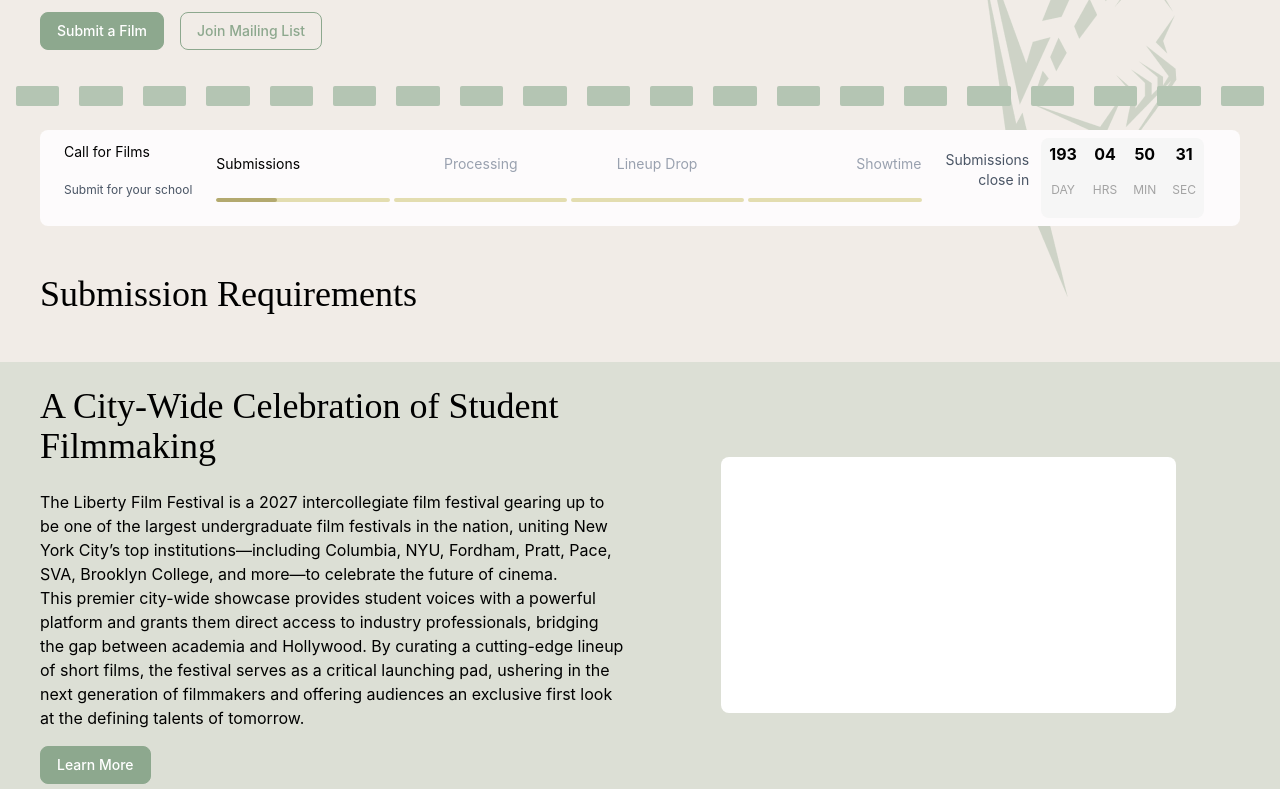
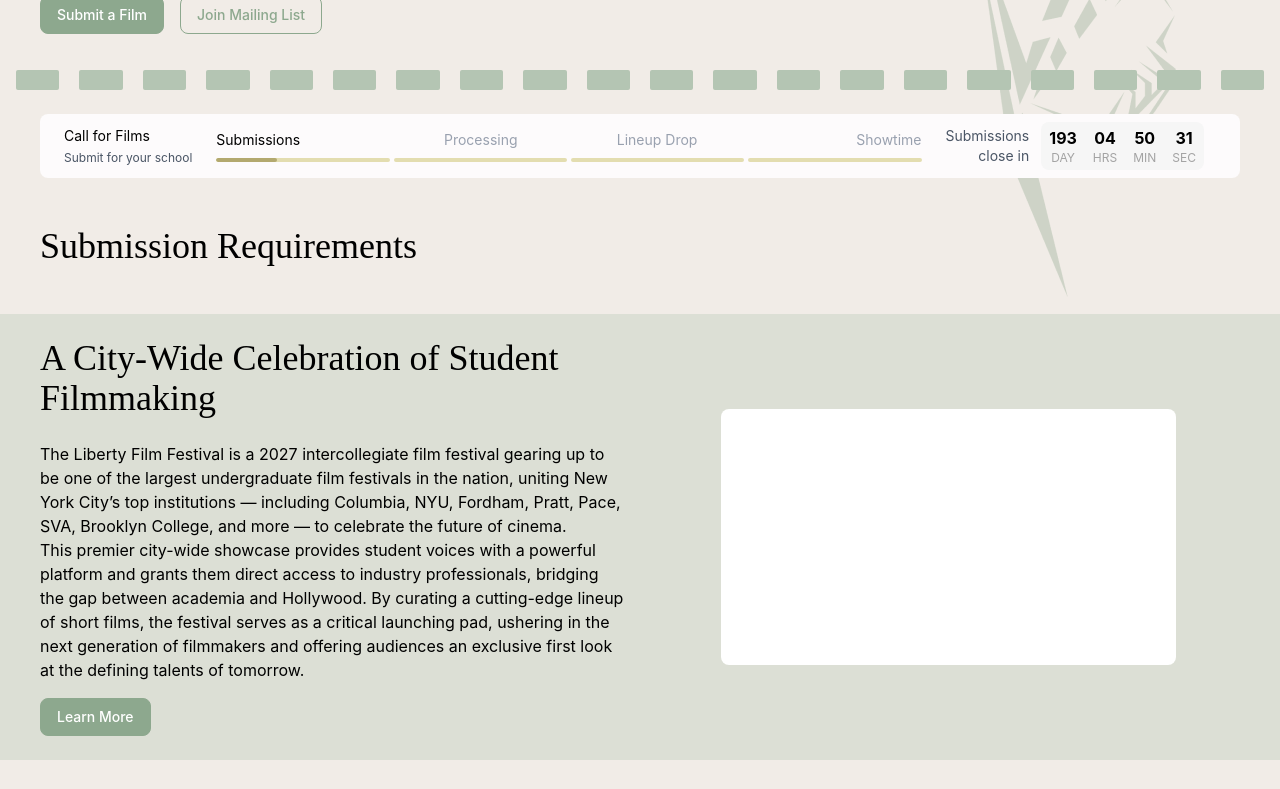
Before and after one commit to Kique9598/liberty_film_festival, a React (Vite) app: page / in a window 1280 px wide. Shown: the part 460-1249 px from the top of the page. Built offline with nearby package versions, Linux system fonts and the light colour scheme.

Commit message:
fixed the home page's 'about' section layout

```diff
--- a/src/components/Hero.tsx
+++ b/src/components/Hero.tsx
@@ -9,11 +9,11 @@
         <div className="flex flex-3/5 flex-col gap-7">
           <h1>The Future of <br /> Cinema Starts Here.</h1>
           <div className="flex items-center gap-2">
-            <p>date*</p>
+            <span>date*</span>
             <div className="w-1.5 h-1.5 rounded-full bg-black"></div>
-            <p>time*</p>
+            <span>time*</span>
             <div className="w-1.5 h-1.5 rounded-full bg-black"></div>
-            <p>location*</p>
+            <span>location*</span>
           </div>
 
           <p>
--- a/src/components/Timeline.tsx
+++ b/src/components/Timeline.tsx
@@ -21,16 +21,18 @@
 
   return (
     <div className="flex items-center py-2 px-6 gap-6 bg-[#FDFBFC] rounded-lg">
-      <div className="flex flex-col gap-1">
-        <p className="text-sm">Call for Films</p>
-        <p className="text-xs text-gray-600">Submit for your school</p>
+
+      <div className="hidden lg:flex flex-col gap-1">
+        <span className="text-sm">Call for Films</span>
+        <span className="text-xs text-gray-600">Submit for your school</span>
       </div>
+
       <div className="flex flex-col flex-1 gap-2 text-sm">
         <div className="flex">
-          <p className="flex flex-1 ">Submissions</p>
-          <p className="flex flex-1 justify-center text-gray-400">Processing</p>
-          <p className="flex flex-1 justify-center text-gray-400">Lineup Drop</p>
-          <p className="flex flex-1 justify-end text-gray-400">Showtime</p>
+          <span className="flex flex-1 ">Submissions</span>
+          <span className="flex flex-1 justify-center text-gray-400">Processing</span>
+          <span className="flex flex-1 justify-center text-gray-400">Lineup Drop</span>
+          <span className="flex flex-1 justify-end text-gray-400">Showtime</span>
         </div>
         <div className="flex gap-1">
           <div className="flex-1 bg-[#E3DDB0] rounded-full h-1 overflow-hidden">
@@ -41,30 +43,31 @@
           <div className="flex-1 bg-[#E3DDB0] rounded-full h-1 text-sm"></div>
         </div>
       </div>
-      <div className="flex gap-3 items-center">
-        <p className="text-gray-600 text-sm text-right">
+
+      <div className="hidden md:flex gap-3 items-center">
+        <span className="text-gray-600 text-sm text-right">
           Submissions <br /> close in
-        </p>
+        </span>
         <div className="flex px-2 py-1 gap-4 bg-[#F6F6F6] rounded-lg">
           <div className="flex flex-col items-center">
             {/* DAYS */}
-            <p className="font-bold">{formatTime(days)}</p>
-            <p className="text-[#A3A3A3] text-xs">DAY</p>
+            <span className="font-bold">{formatTime(days)}</span>
+            <span className="text-[#A3A3A3] text-xs">DAY</span>
           </div>
           <div className="flex flex-col items-center">
             {/* HOURS */}
-            <p className="font-bold">{formatTime(hours)}</p>
-            <p className="text-[#A3A3A3] text-xs">HRS</p>
+            <span className="font-bold">{formatTime(hours)}</span>
+            <span className="text-[#A3A3A3] text-xs">HRS</span>
           </div>
           <div className="flex flex-col items-center">
             {/* MINUTES */}
-            <p className="font-bold">{formatTime(minutes)}</p>
-            <p className="text-[#A3A3A3] text-xs">MIN</p>
+            <span className="font-bold">{formatTime(minutes)}</span>
+            <span className="text-[#A3A3A3] text-xs">MIN</span>
           </div>
           <div className="flex flex-col items-center">
             {/* SECONDS */}
-            <p className="font-bold">{formatTime(seconds)}</p>
-            <p className="text-[#A3A3A3] text-xs">SEC</p>
+            <span className="font-bold">{formatTime(seconds)}</span>
+            <span className="text-[#A3A3A3] text-xs">SEC</span>
           </div>
         </div>
         <div></div>
--- a/src/pages/Home.tsx
+++ b/src/pages/Home.tsx
@@ -16,15 +16,22 @@
         <h2>Submission Requirements</h2>
       </Section>
       <Section className="bg-[#DCDFD5]">
-        <div className="grid grid-cols-1 md:grid-cols-2 gap-8">
-          <div className="flex flex-col items-start order-2 md:order-1 self-center">
+        <div className="grid grid-cols-1 md:grid-cols-2 gap-x-8">
+          <div className="md:col-start-1 md:row-start-1">
             <h2>A City-Wide Celebration of Student Filmmaking</h2>
+          </div>
+
+          <div className="flex justify-center items-center md:col-start-2 md:row-start-1 md:row-span-2">
+            <div className="bg-white w-full max-w-[455px] aspect-video rounded-lg"></div>
+          </div>
+
+          <div className="flex flex-col items-start self-center md:col-start-1 md:row-start-2">
             <p>
               The Liberty Film Festival is a 2027 intercollegiate film festival
               gearing up to be one of the largest undergraduate film festivals
-              in the nation, uniting New York City’s top institutions—including
-              Columbia, NYU, Fordham, Pratt, Pace, SVA, Brooklyn College, and
-              more—to celebrate the future of cinema.
+              in the nation, uniting New York City’s top institutions —
+              including Columbia, NYU, Fordham, Pratt, Pace, SVA, Brooklyn
+              College, and more — to celebrate the future of cinema.
               <br />
               This premier city-wide showcase provides student voices with a
               powerful platform and grants them direct access to industry
@@ -34,12 +41,7 @@
               filmmakers and offering audiences an exclusive first look at the
               defining talents of tomorrow.
             </p>
-            <HeroButton to="/about">
-              Learn More
-            </HeroButton>
-          </div>
-          <div className="flex order-1 md:order-2 justify-center items-center">
-            <div className="bg-white w-full max-w-113.75 aspect-video rounded-lg"></div>
+            <HeroButton to="/about">Learn More</HeroButton>
           </div>
         </div>
       </Section>
```
